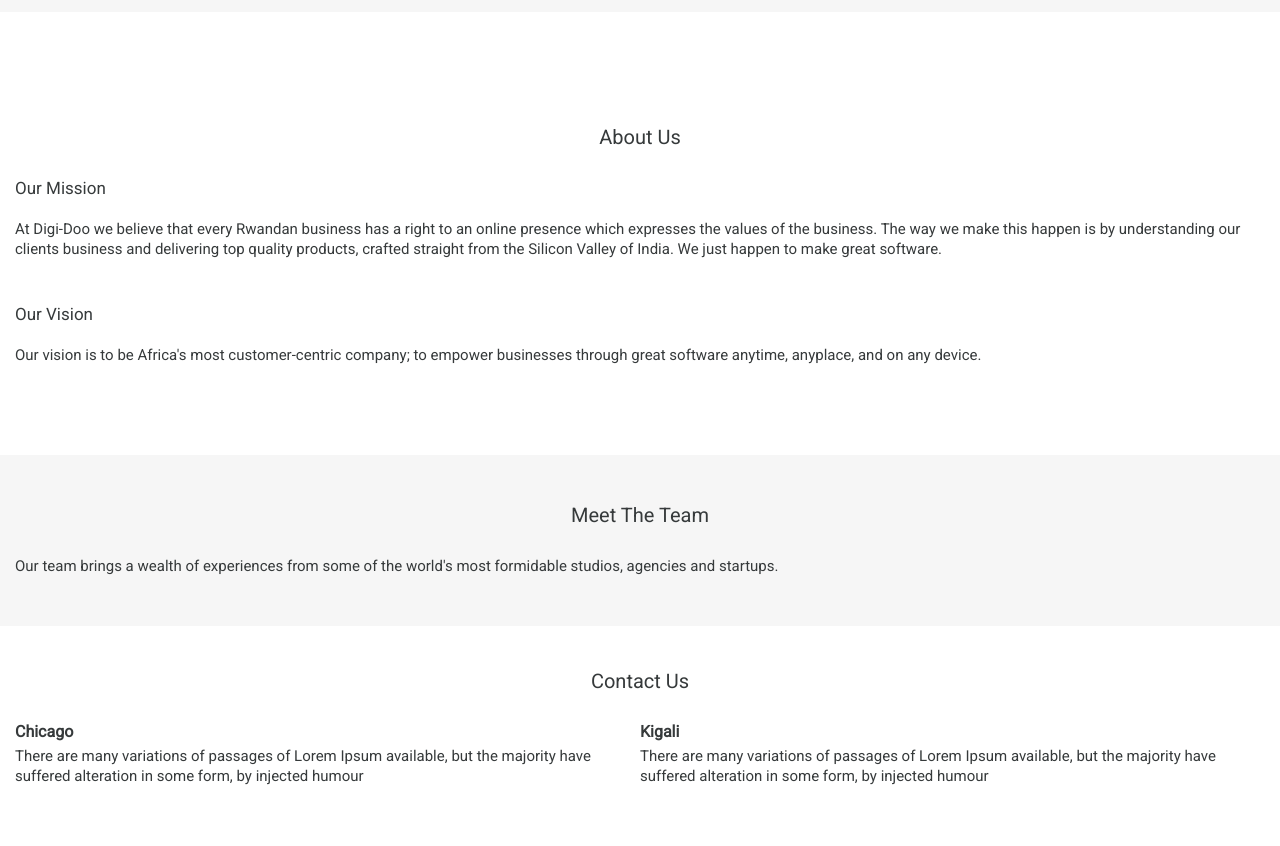
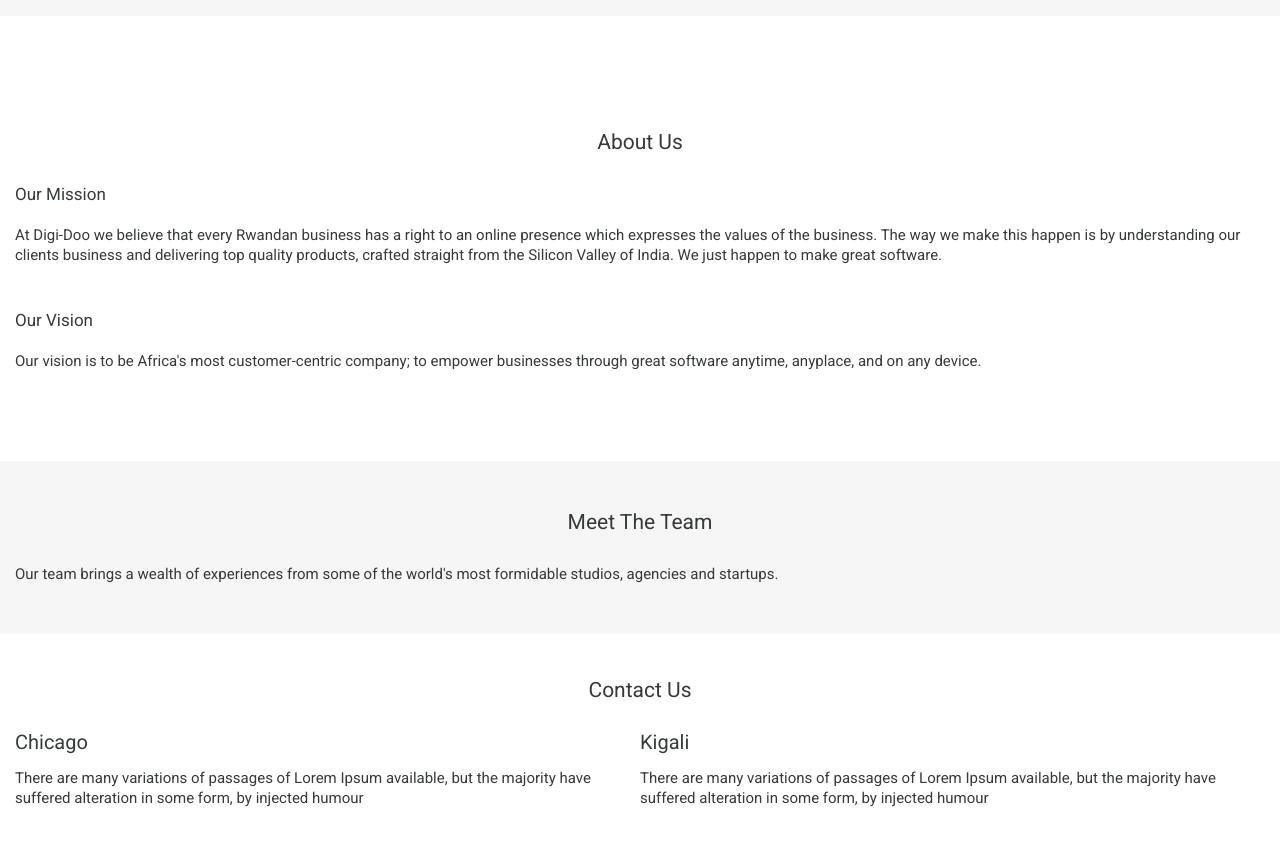
Before and after one commit to AjayPoshak/ajayposhak.github.io, a plain HTML site: page index.html in a window 1280 px wide. Shown: the part 1220-2066 px from the top of the page. Drawn offline with Linux system fonts and the light colour scheme.

Commit message:
UI updates

```diff
--- a/style.css
+++ b/style.css
@@ -17,8 +17,8 @@ body {
 }
 
 .home-container .__section-title {
-    font-size: 20px;
-    line-height: 21px;
+  font-size: 21px;
+  line-height: 23px;
   font-weight: 400;
 }
 
@@ -29,7 +29,7 @@ body {
   /* padding: 15px 0 15px 0; */
   position: fixed;
   top: 0;
-    width: 98%;
+  width: 100%;
   height: 70px;
   z-index: 1000;
   background: #333738;
@@ -215,7 +215,10 @@ body {
 }
 
 .__fifth .__contact .__contact-item h4 {
-    padding-bottom: 5px;
+  padding-bottom: 15px;
+  font-size: 20px;
+  line-height: 21px;
+  font-weight: 400;
 }
 
 .video-player {
```
Lines whose indentation alone changed are shown as unchanged.
